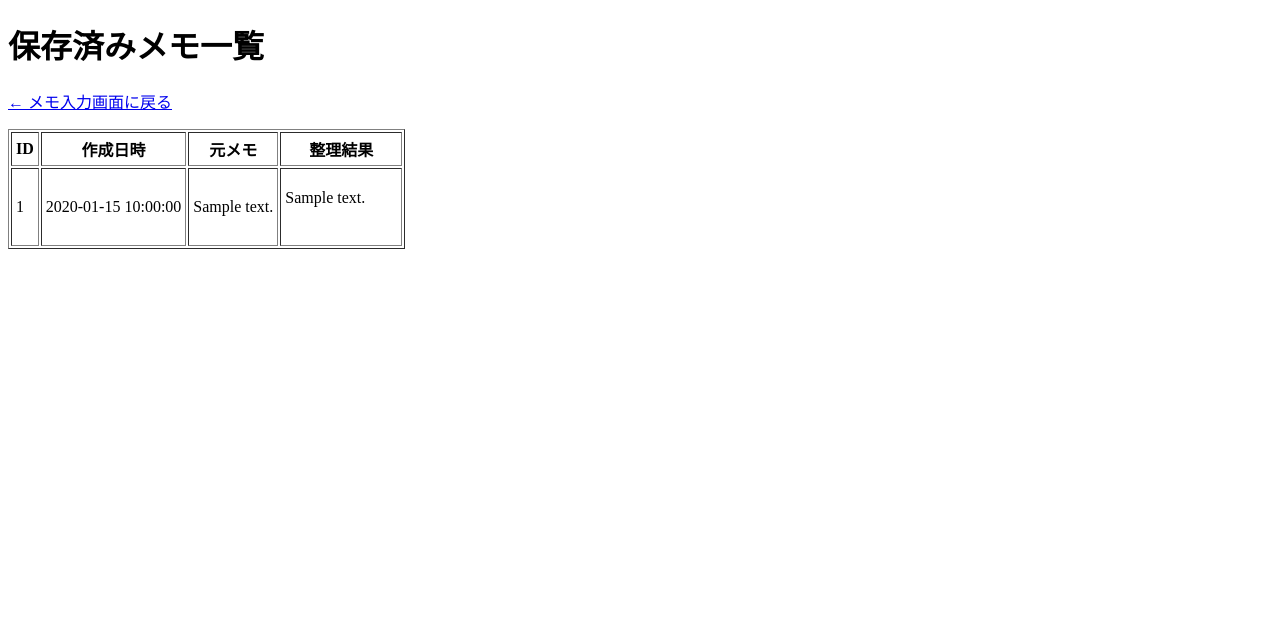
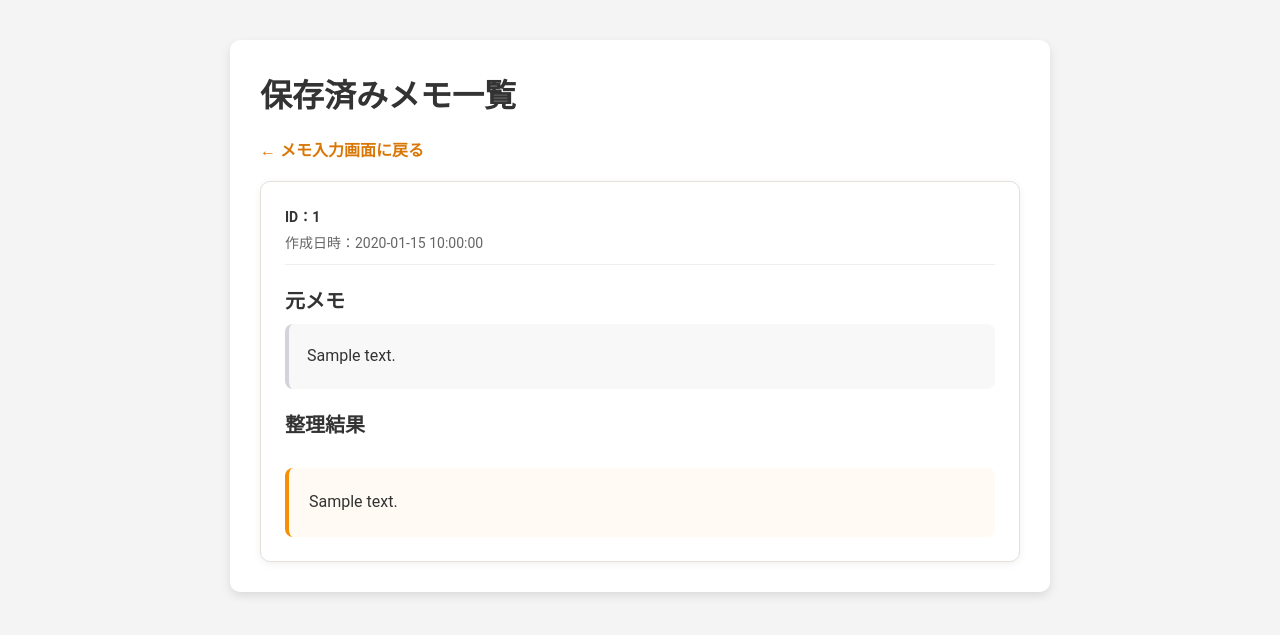
Before and after one commit to beetle-oshiro/work_memo_assist, a Flask app: page /list in a window 1280 px wide. Shown: the top 635 px of the page. Run offline with Flask 3, Linux system fonts and the light colour scheme; a database or web service that is not in the repository returns one stand-in record (values such as "Sample title"); some libraries are stand-ins or nearby versions.

Commit message:
デザイン改善（一覧をカード形式に変更）

```diff
--- a/db.py
+++ b/db.py
@@ -1,13 +1,12 @@
 # db.py
 # メモシステム用の「データベース接続」と「INSERT処理」をまとめたファイル
 
-import os              # 環境変数（.env）の値を読むため
-import psycopg2        # PostgreSQL に接続するためのライブラリ
-from dotenv import load_dotenv  # .env を読み込むため
+import os
+import psycopg2
+from dotenv import load_dotenv
 
 
 # .env ファイルの内容を読み込む
-# app.py でも load_dotenv を呼んでいるけど、二重に呼んでも問題はないよ
 load_dotenv()
 
 
@@ -15,6 +14,7 @@ def get_connection():
     """
     PostgreSQL に接続して、接続オブジェクト（conn）を返す関数。
     .env に書かれた DATABASE_URL を使う。
+    Render の PostgreSQL でも接続できるように sslmode=require を補う。
     """
     # .env に書いた DATABASE_URL を取得
     db_url = os.getenv("DATABASE_URL")
@@ -22,6 +22,13 @@ def get_connection():
     # DATABASE_URL が設定されていない場合はエラーにする
     if not db_url:
         raise ValueError("DATABASE_URL が設定されていません。.env を確認してください。")
+
+    # DATABASE_URL に sslmode が無い場合は追加する
+    if "sslmode=" not in db_url:
+        if "?" in db_url:
+            db_url = db_url + "&sslmode=require"
+        else:
+            db_url = db_url + "?sslmode=require"
 
     # psycopg2.connect() に URL を渡して接続する
     conn = psycopg2.connect(db_url)
@@ -40,28 +47,27 @@ def insert_memo(memo_text: str, organized_text: str) -> None:
 
     try:
         # INSERT 文を実行して、memos テーブルにデータを追加する
-        # created_at カラムにはデフォルト値（now()）が自動で入るので指定しない
         cur.execute(
             """
             INSERT INTO memos (memo_text, organized_text)
             VALUES (%s, %s);
             """,
-            (memo_text, organized_text)  # %s に入る値をタプルで渡す
+            (memo_text, organized_text)
         )
 
-        # 変更を確定する（これをしないとDBに反映されない）
+        # 変更を確定する
         conn.commit()
 
     except Exception as e:
-        # 何かエラーが起きた場合は内容を表示しておく（本番ではログに出すイメージ）
         print("memos への INSERT に失敗しました:", e)
-        # ロールバックして DB の状態を元に戻す
         conn.rollback()
+        raise
 
     finally:
         # カーソルと接続を必ず閉じる
         cur.close()
         conn.close()
+
 
 def get_all_memos():
     """
@@ -83,11 +89,10 @@ def get_all_memos():
             """
         )
 
-        rows = cur.fetchall()  # rows は (id, memo_text, organized_text, created_at) のタプルのリスト
+        rows = cur.fetchall()
 
         memos = []
         for row in rows:
-            # row[0] = id, row[1] = memo_text, row[2] = organized_text, row[3] = created_at
             memos.append(
                 {
                     "id": row[0],
@@ -101,7 +106,6 @@ def get_all_memos():
 
     except Exception as e:
         print("memos の取得に失敗しました:", e)
-        # エラー時は空リストを返す
         return []
 
     finally:
--- /dev/null
+++ b/static/style.css
@@ -0,0 +1,159 @@
+body {
+    font-family: 'Roboto', sans-serif;
+    background-color: #f4f4f4;
+    margin: 0;
+    color: #333;
+}
+
+.form-container {
+    max-width: 760px;
+    margin: 40px auto;
+    background-color: #fff;
+    padding: 30px;
+    border-radius: 10px;
+    box-shadow: 0 4px 10px rgba(0, 0, 0, 0.1);
+}
+
+h1 {
+    margin-top: 0;
+    color: #333;
+}
+
+h2 {
+    color: #333;
+    margin-top: 0;
+}
+
+.page-description {
+    margin-bottom: 20px;
+    line-height: 1.7;
+}
+
+.input-group {
+    display: flex;
+    flex-direction: column;
+    margin-top: 20px;
+}
+
+.input-group label {
+    font-weight: bold;
+    margin-bottom: 8px;
+}
+
+textarea {
+    width: 100%;
+    box-sizing: border-box;
+    padding: 12px;
+    border: 1px solid #d8d0c8;
+    border-radius: 8px;
+    font-size: 16px;
+    line-height: 1.6;
+    resize: vertical;
+    background-color: #fff;
+}
+
+textarea:focus {
+    outline: none;
+    border-color: #f69002;
+    box-shadow: 0 0 0 3px rgba(246, 144, 2, 0.15);
+}
+
+.submit-btn {
+    margin-top: 25px;
+    background-color: #f69002;
+    color: #fff;
+    border: none;
+    border-radius: 8px;
+    padding: 12px 20px;
+    font-size: 16px;
+    font-weight: bold;
+    cursor: pointer;
+}
+
+.submit-btn:hover {
+    background-color: #df8200;
+}
+
+.link-area {
+    margin-top: 20px;
+}
+
+.sub-link {
+    color: #d97706;
+    font-weight: bold;
+    text-decoration: none;
+}
+
+.sub-link:hover {
+    text-decoration: underline;
+}
+
+.result-box {
+    background-color: #fffaf3;
+    border-left: 4px solid #f69002;
+    padding: 20px;
+    margin-top: 30px;
+    border-radius: 8px;
+}
+
+.organized-text {
+    white-space: pre-wrap;
+    font-family: inherit;
+    margin: 0;
+    line-height: 1.8;
+}
+
+/* 保存済メモ一覧画面 */
+.memo-card-list {
+    margin-top: 20px;
+    display: flex;
+    flex-direction: column;
+    gap: 30px;
+}
+
+.memo-card {
+    background-color: #fff;
+    border: 1px solid #e5e0d8;
+    border-radius: 10px;
+    padding: 24px;
+    box-shadow: 0 2px 8px rgba(0, 0, 0, 0.06);
+}
+
+.memo-card-header {
+    margin-bottom: 20px;
+    padding-bottom: 12px;
+    border-bottom: 1px solid #eee;
+}
+
+.memo-meta {
+    display: flex;
+    flex-direction: column;
+    gap: 6px;
+    color: #666;
+    font-size: 14px;
+}
+
+.memo-id {
+    font-weight: bold;
+    color: #333;
+}
+
+.memo-section {
+    margin-top: 20px;
+}
+
+.memo-section h2 {
+    font-size: 20px;
+    margin-bottom: 10px;
+}
+
+.memo-box {
+    background-color: #f8f8f8;
+    border-left: 4px solid #d1d5db;
+    padding: 18px;
+    border-radius: 8px;
+}
+
+.memo-box .organized-text {
+    margin: 0;
+}
--- a/templates/list.html
+++ b/templates/list.html
@@ -1,46 +1,56 @@
-<!DOCTYPE html>
+<!doctype html>
 <html lang="ja">
-
   <head>
-    <meta charset="UTF-8">
+    <meta charset="UTF-8" />
     <title>Work Memo Assist - 一覧</title>
+    <link
+      rel="stylesheet"
+      href="{{ url_for('static', filename='style.css') }}"
+    />
   </head>
 
   <body>
+    <div class="form-container">
       <h1>保存済みメモ一覧</h1>
 
-    <p>
-        <a href="{{ url_for('index') }}">← メモ入力画面に戻る</a>
+      <p class="link-area">
+        <a href="{{ url_for('index') }}" class="sub-link"
+          >← メモ入力画面に戻る</a
+        >
       </p>
 
       {% if memos %}
-        <table border="1" cellpadding="4">
-            <thead>
-                <tr>
-                    <th>ID</th>
-                    <th>作成日時</th>
-                    <th>元メモ</th>
-                    <th>整理結果</th>
-                </tr>
-            </thead>
-            <tbody>
+      <div class="memo-card-list">
         {% for memo in memos %}
-                    <tr>
-                        <td>{{ memo.id }}</td>
-                        <td>{{ memo.created_at }}</td>
-                        <td>{{ memo.memo_text }}</td>
-                        <td>
-                            <pre style="white-space: pre-wrap; font-family: inherit;">
-{{ memo.organized_text }}
-                            </pre>
-                        </td>
-                    </tr>
+        <div class="memo-card">
+          <div class="memo-card-header">
+            <div class="memo-meta">
+              <span class="memo-id">ID：{{ memo.id }}</span>
+              <span class="memo-date">作成日時：{{ memo.created_at }}</span>
+            </div>
+          </div>
+
+          <div class="memo-section">
+            <h2>元メモ</h2>
+            <div class="memo-box">
+              <pre class="organized-text">{{ memo.memo_text }}</pre>
+            </div>
+          </div>
+
+          <div class="memo-section">
+            <h2>整理結果</h2>
+            <div class="result-box">
+              <pre class="organized-text">{{ memo.organized_text }}</pre>
+            </div>
+          </div>
+        </div>
         {% endfor %}
-            </tbody>
-        </table>
+      </div>
       {% else %}
+      <div class="empty-box">
         <p>まだ保存されたメモはありません。</p>
+      </div>
       {% endif %}
+    </div>
   </body>
-
 </html>
```
Also changed, not shown: templates/index.html (+23 -18 lines). Lines whose indentation alone changed are shown as unchanged.
